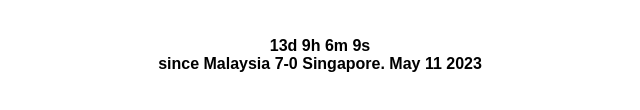
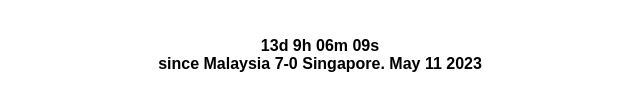
Before and after one commit to fariskas/ffaabb, a plain HTML site: page index.html in a window 1280 px wide. Shown: the part 522-632 px from the top of the page, 320-960 px from the left. Drawn offline with Linux system fonts and the light colour scheme.

Commit message:
first commit

```diff
--- a/index.html
+++ b/index.html
@@ -54,7 +54,7 @@
                 const seconds = Math.floor((timeElapsed % (1000 * 60)) / 1000);
 
                 // Update the timer display
-                timerElement.innerHTML = days + 'd ' + hours + 'h ' + minutes + 'm ' + seconds + 's' + '<br>since Malaysia 7-0 Singapore. May 11 2023';
+                timerElement.innerHTML = days + 'd ' + hours + 'h ' + (minutes < 10 ? '0' + minutes : minutes) + 'm ' + (seconds < 10 ? '0' + seconds : seconds) + 's' + '<br>since Malaysia 7-0 Singapore. May 11 2023';
             }
 
             updateTimer();
```
